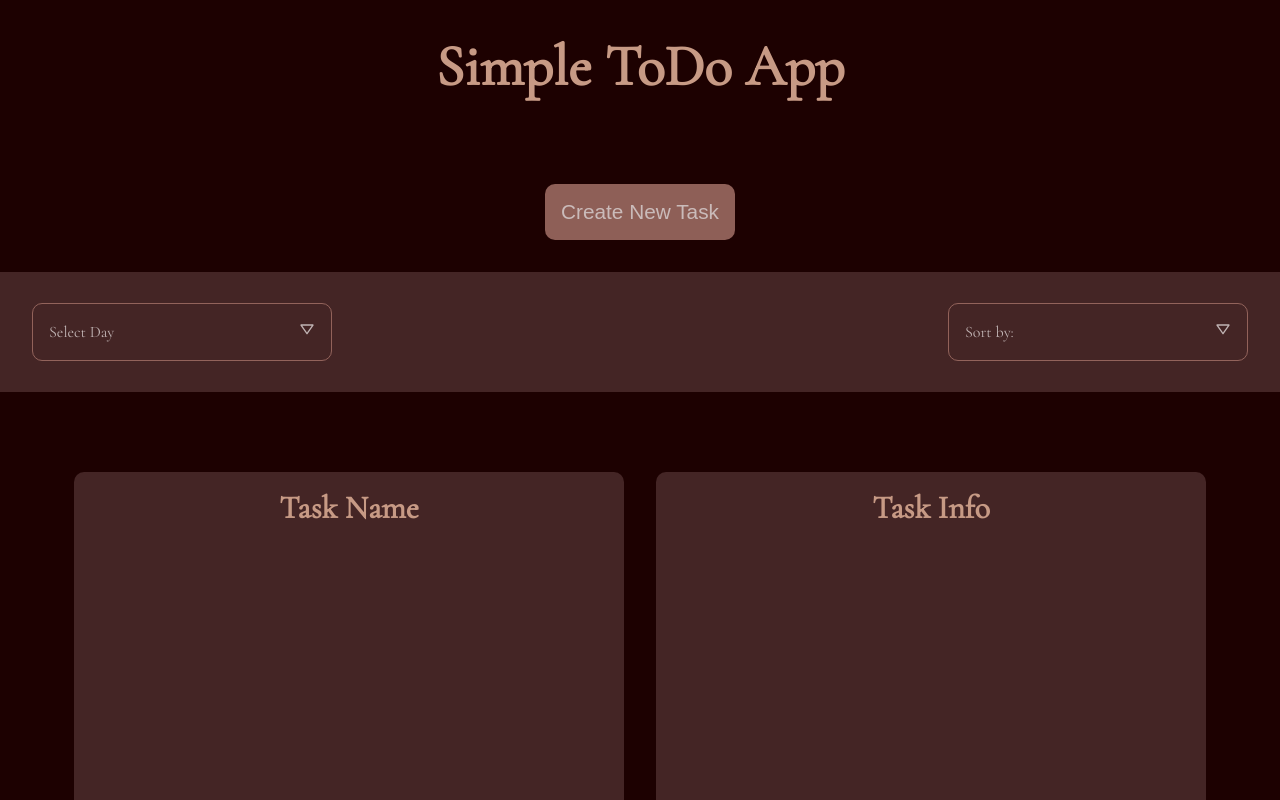
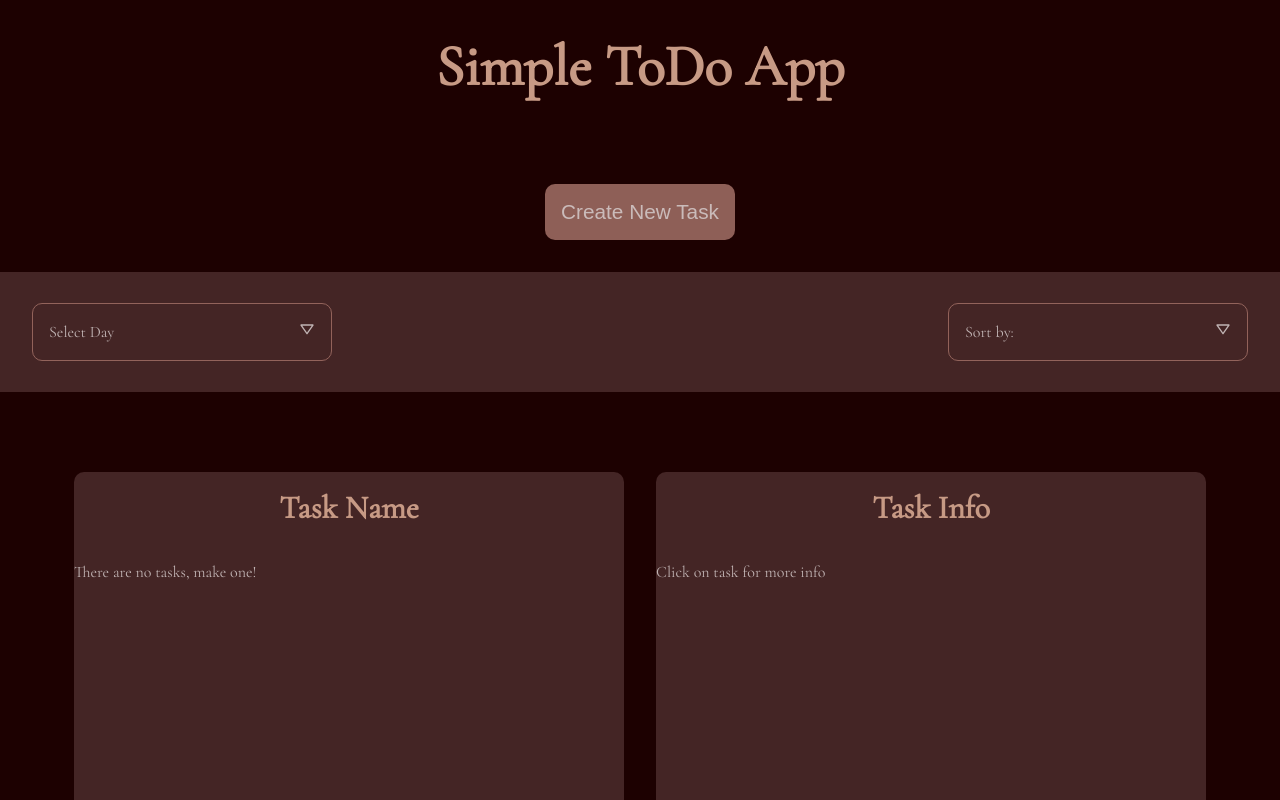
Before and after one commit to Ljusaj123/ToDo-List, a React (Create React App) app: page / in a window 1280 px wide. Shown: the top 800 px of the page. Built offline with nearby package versions, Linux system fonts and the light colour scheme.

Commit message:
info message in task containers

```diff
--- a/src/App.js
+++ b/src/App.js
@@ -175,7 +175,8 @@ function App() {
           <header>
             <h1>Task Name</h1>
           </header>
-          {taskList.map((task, index) => {
+          {taskListInit.length !== 0 ? (
+            taskList.map((task, index) => {
               return (
                 <div
                   className={
@@ -193,7 +194,10 @@ function App() {
                   <p className="day">{task.day}</p>
                 </div>
               );
-          })}
+            })
+          ) : (
+            <p className="info-message">There are no tasks, make one!</p>
+          )}
         </div>
         <div className="task-info-container">
           <header>
@@ -212,7 +216,7 @@ function App() {
               <p>{singleTask.list ? singleTask.list : "No list"}</p>
             </div>
           ) : (
-            ""
+            <p className="info-message">Click on task for more info</p>
           )}
           {singleTask ? (
             <div className="buttons-container">
--- a/src/styles/scss/_home.scss
+++ b/src/styles/scss/_home.scss
@@ -110,6 +110,11 @@
       background-color: $light-white-pink;
       border-radius: 0 1rem 1rem 0;
     }
+
+    & .info-message {
+      text-align: center;
+      font-size: clamp(1rem, 2vw, 1.4rem);
+    }
   }
 
   .task-container {
```
Lines whose indentation alone changed are shown as unchanged.
